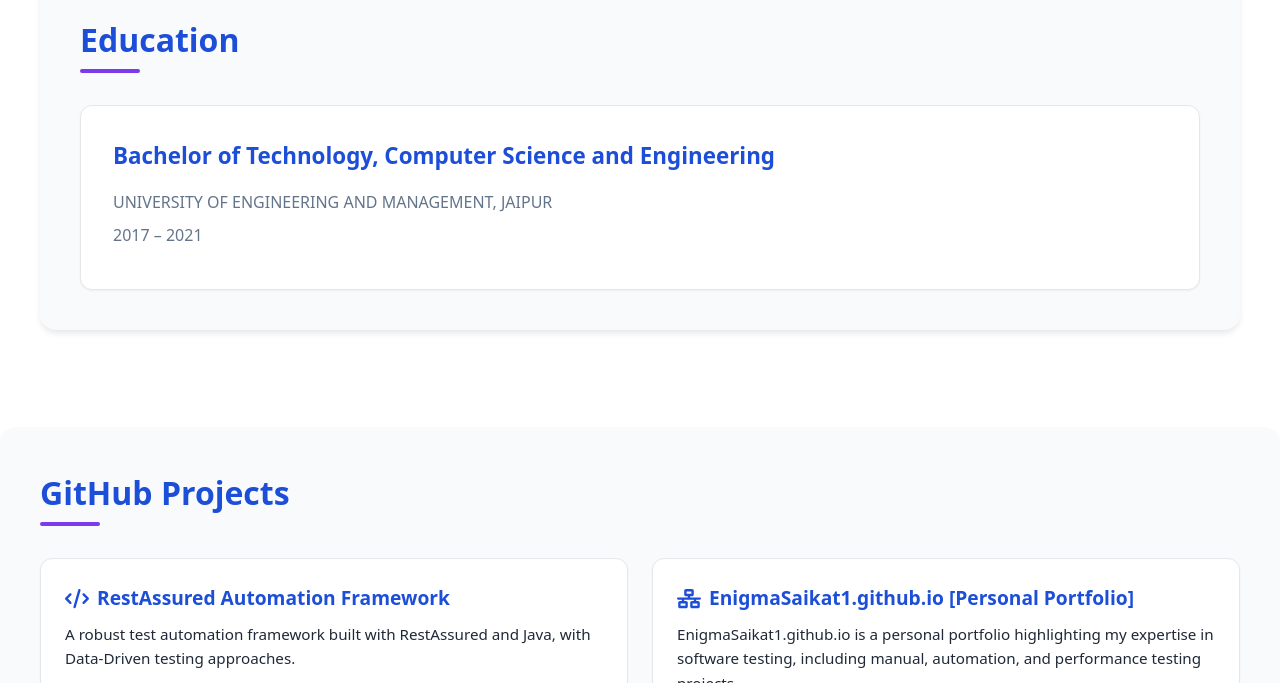
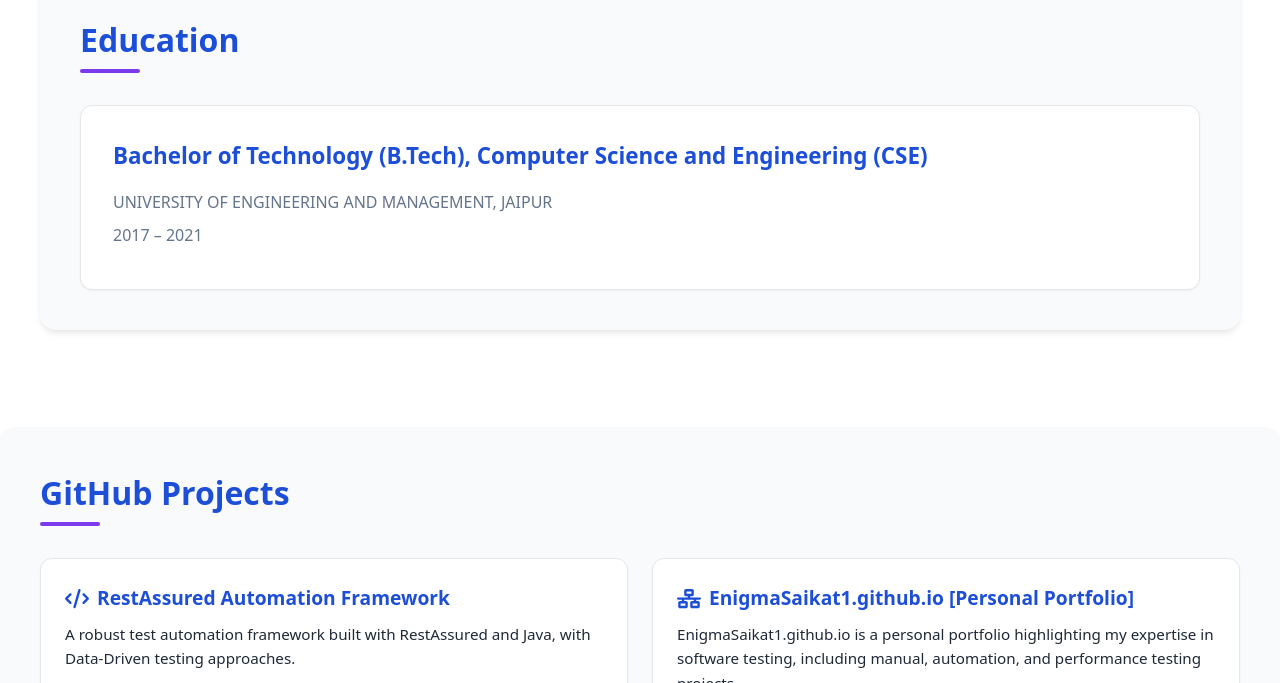
Before and after one commit to EnigmaSaikat1/EnigmaSaikat1.github.io, a plain HTML site: page index.html in a window 1280 px wide. Shown: the part 2360-3043 px from the top of the page. Drawn offline with Linux system fonts and the light colour scheme.

Commit message:
Update index.html

```diff
--- a/index.html
+++ b/index.html
@@ -587,7 +587,7 @@
         <section class="section">
             <h2>Education</h2>
             <div class="education">
-                <h3>Bachelor of Technology, Computer Science and Engineering</h3>
+                <h3>Bachelor of Technology (B.Tech), Computer Science and Engineering (CSE)</h3>
                 <p>UNIVERSITY OF ENGINEERING AND MANAGEMENT, JAIPUR</p>
                 <p>2017 – 2021</p>
             </div>
```
